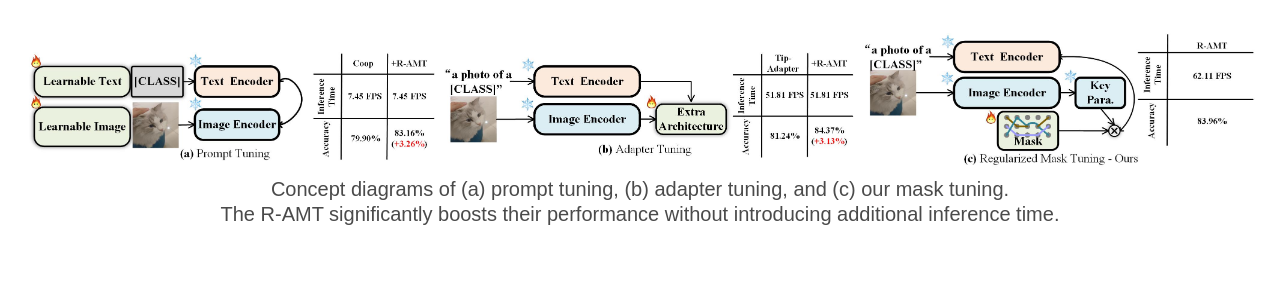
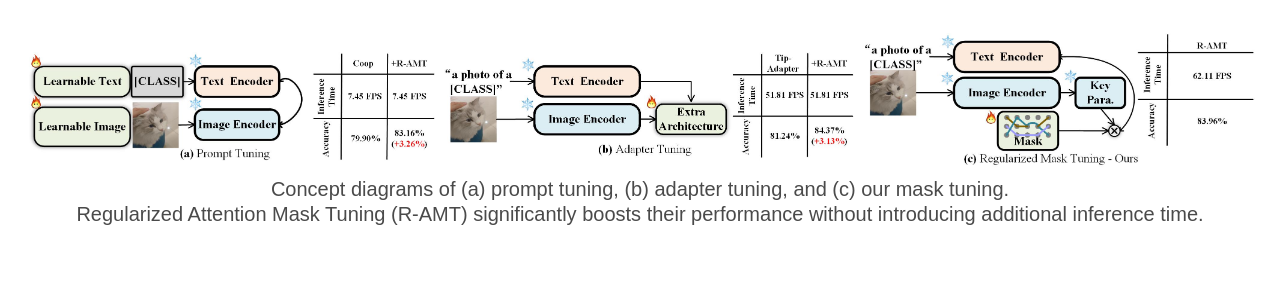
Before and after one commit to wuw2019/R-AMT, a plain HTML site: page index.html in a window 1280 px wide. Shown: the part 351-648 px from the top of the page. Drawn offline with nearby package versions, Linux system fonts and the light colour scheme; some icons are missing; a web font is replaced by a local one.

Commit message:
Update index.html
Fix the error of name

```diff
--- a/index.html
+++ b/index.html
@@ -133,7 +133,7 @@
         <p>
           Concept diagrams of (a) prompt tuning, (b) adapter tuning, and (c) our mask tuning.
         </p>
-        The R-AMT significantly boosts their performance without introducing additional inference time.
+        Regularized Attention Mask Tuning (R-AMT) significantly boosts their performance without introducing additional inference time.
         <p>
 
         </p>
```
